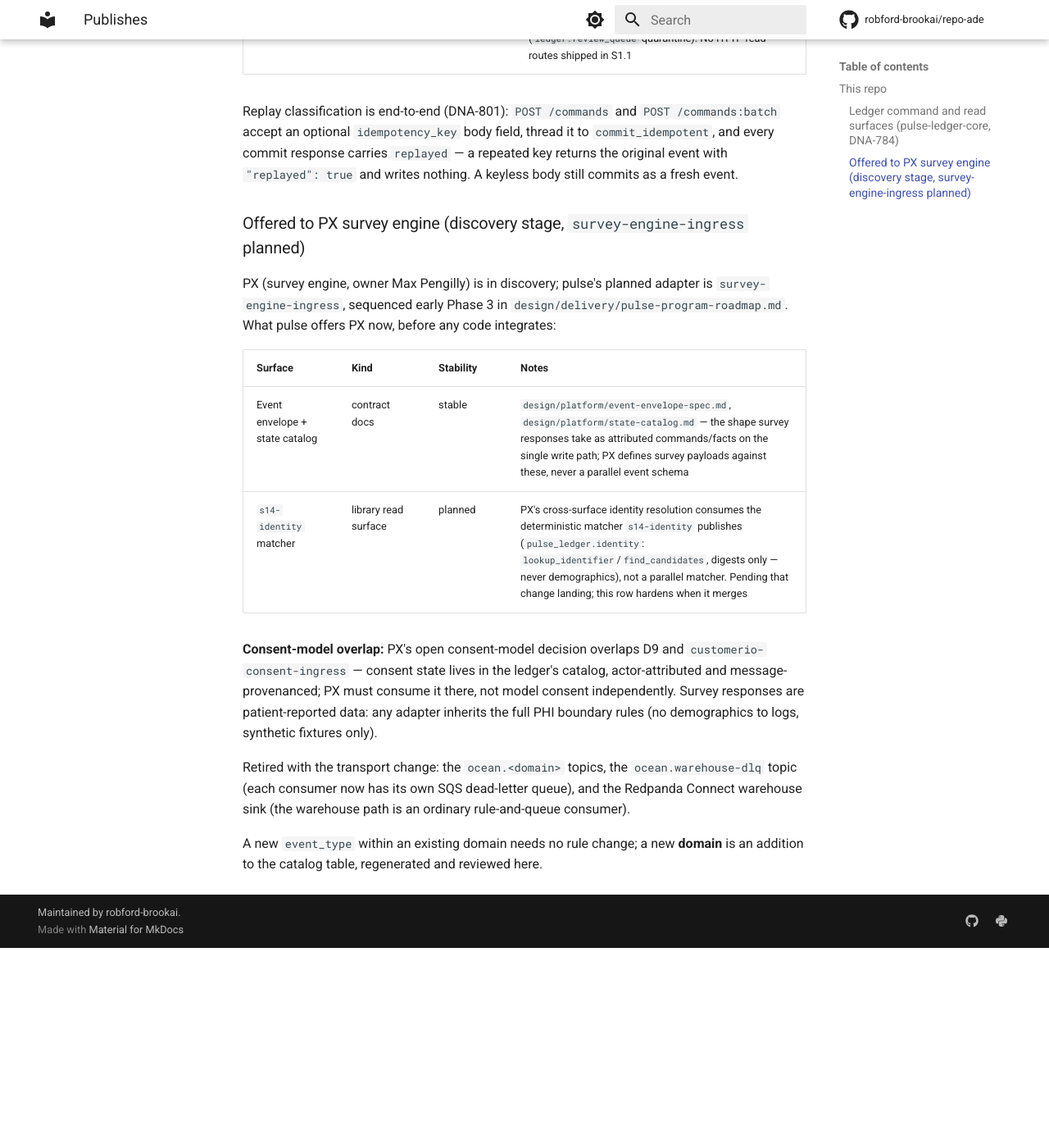
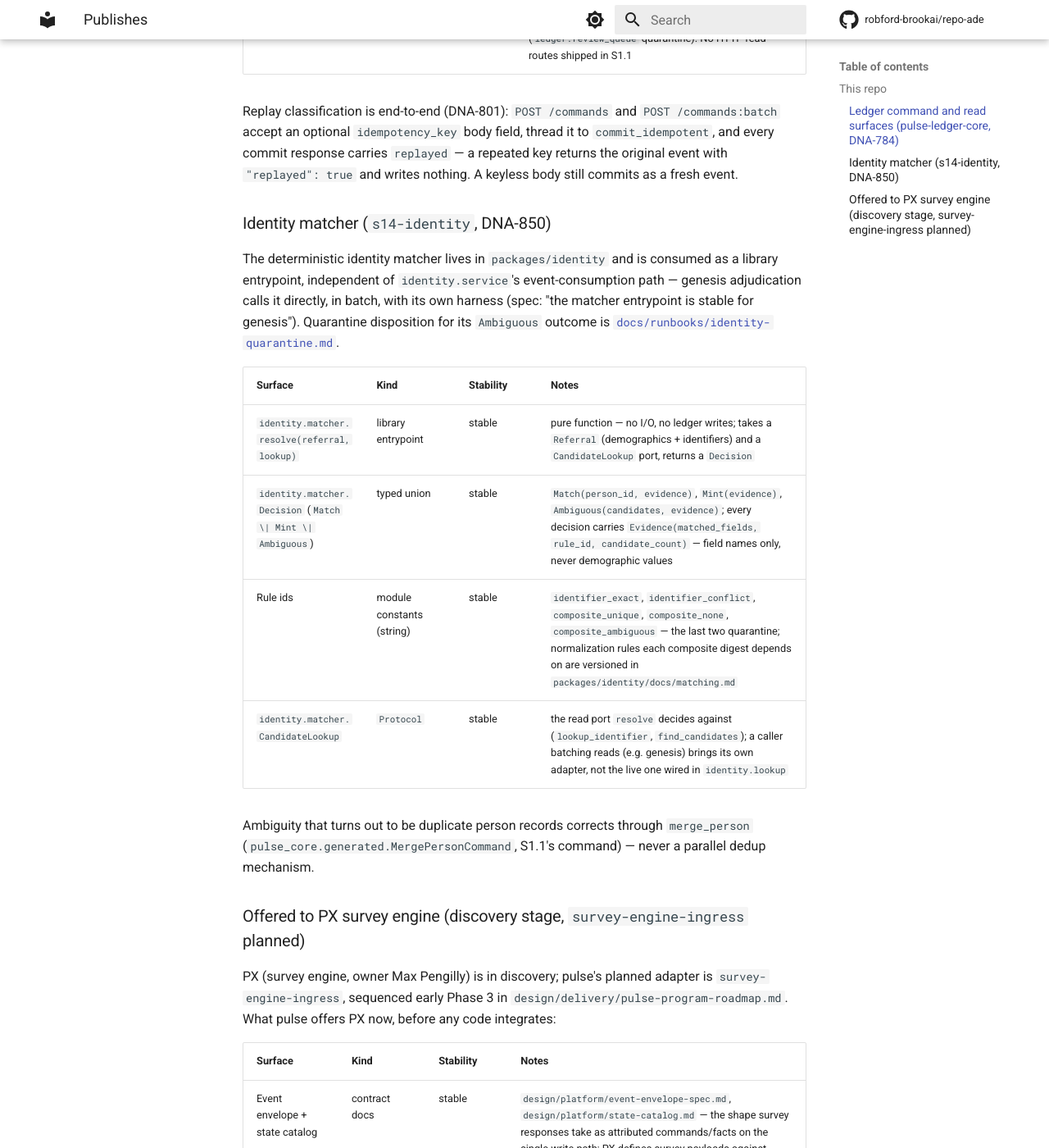
Before and after one commit to robford-brookai/pulse, an MkDocs documentation site: the page built from docs/contracts/publishes.md, in a window 1280 px wide and 1400 px high, scrolled down 2066 px. Shown: the whole window at 82% size. Built offline with MkDocs 1.6.1 and Material for MkDocs 9.7.7, drawn with Linux system fonts in a browser that asks for light colours; comment, search, counter and statistics services are not loaded; before the commit the page ends 3222 px from its top, so only the background shows below that; some of the changed text lies outside the part shown.

Commit message:
docs(identity): quarantine runbook and matcher publish contract (task 5.2)
- docs/runbooks/identity-quarantine.md: read an evidence record from the queue
  row's pseudonymous keys, disposition commands per outcome, merge-by-command
  correction path (merge_person is S1.1's command, linked not rebuilt)
- docs/contracts/publishes.md: register identity.matcher.resolve, the Decision
  union, and the five rule ids as the stable published contract genesis calls;
  harden the PX s14-identity matcher row from planned to beta
- mkdocs.yml: add the runbook to nav

Co-Authored-By: Claude Sonnet 5 <noreply@anthropic.com>
Claude-Session: https://claude.ai/code/session_019pa4qFrCjYNWdtgT8JRi1q

```diff
--- a/docs/contracts/publishes.md
+++ b/docs/contracts/publishes.md
@@ -47,6 +47,24 @@ an optional `idempotency_key` body field, thread it to `commit_idempotent`, and
 response carries `replayed` — a repeated key returns the original event with `"replayed": true`
 and writes nothing. A keyless body still commits as a fresh event.
 
+### Identity matcher (`s14-identity`, DNA-850)
+
+The deterministic identity matcher lives in `packages/identity` and is consumed as a library
+entrypoint, independent of `identity.service`'s event-consumption path — genesis adjudication
+calls it directly, in batch, with its own harness (spec: "the matcher entrypoint is stable for
+genesis"). Quarantine disposition for its `Ambiguous` outcome is
+[`docs/runbooks/identity-quarantine.md`](../runbooks/identity-quarantine.md).
+
+| Surface | Kind | Stability | Notes |
+|---|---|---|---|
+| `identity.matcher.resolve(referral, lookup)` | library entrypoint | stable | pure function — no I/O, no ledger writes; takes a `Referral` (demographics + identifiers) and a `CandidateLookup` port, returns a `Decision` |
+| `identity.matcher.Decision` (`Match \| Mint \| Ambiguous`) | typed union | stable | `Match(person_id, evidence)`, `Mint(evidence)`, `Ambiguous(candidates, evidence)`; every decision carries `Evidence(matched_fields, rule_id, candidate_count)` — field names only, never demographic values |
+| Rule ids | module constants (string) | stable | `identifier_exact`, `identifier_conflict`, `composite_unique`, `composite_none`, `composite_ambiguous` — the last two quarantine; normalization rules each composite digest depends on are versioned in `packages/identity/docs/matching.md` |
+| `identity.matcher.CandidateLookup` | `Protocol` | stable | the read port `resolve` decides against (`lookup_identifier`, `find_candidates`); a caller batching reads (e.g. genesis) brings its own adapter, not the live one wired in `identity.lookup` |
+
+Ambiguity that turns out to be duplicate person records corrects through `merge_person`
+(`pulse_core.generated.MergePersonCommand`, S1.1's command) — never a parallel dedup mechanism.
+
 ### Offered to PX survey engine (discovery stage, `survey-engine-ingress` planned)
 
 PX (survey engine, owner Max Pengilly) is in discovery; pulse's planned adapter is
@@ -56,7 +74,7 @@ What pulse offers PX now, before any code integrates:
 | Surface | Kind | Stability | Notes |
 |---|---|---|---|
 | Event envelope + state catalog | contract docs | stable | `design/platform/event-envelope-spec.md`, `design/platform/state-catalog.md` — the shape survey responses take as attributed commands/facts on the single write path; PX defines survey payloads against these, never a parallel event schema |
-| `s14-identity` matcher | library read surface | planned | PX's cross-surface identity resolution consumes the deterministic matcher `s14-identity` publishes (`pulse_ledger.identity`: `lookup_identifier`/`find_candidates`, digests only — never demographics), not a parallel matcher. Pending that change landing; this row hardens when it merges |
+| `s14-identity` matcher | library read surface | beta | PX's cross-surface identity resolution consumes the deterministic matcher `s14-identity` publishes (`pulse_ledger.identity`: `lookup_identifier`/`find_candidates`, digests only — never demographics; full entrypoint contract in the "Identity matcher" section above), not a parallel matcher |
 
 **Consent-model overlap:** PX's open consent-model decision overlaps D9 and
 `customerio-consent-ingress` — consent state lives in the ledger's catalog, actor-attributed and
--- a/mkdocs.yml
+++ b/mkdocs.yml
@@ -13,6 +13,7 @@ nav:
   - Runbooks:
       - Month-open: runbooks/month-open.md
       - Consent-sweep: runbooks/consent-sweep.md
+      - Identity-quarantine: runbooks/identity-quarantine.md
 plugins:
   - search
   - mkdocstrings:
```
Also changed, not shown: docs/runbooks/identity-quarantine.md (added, +104 -0 lines).
